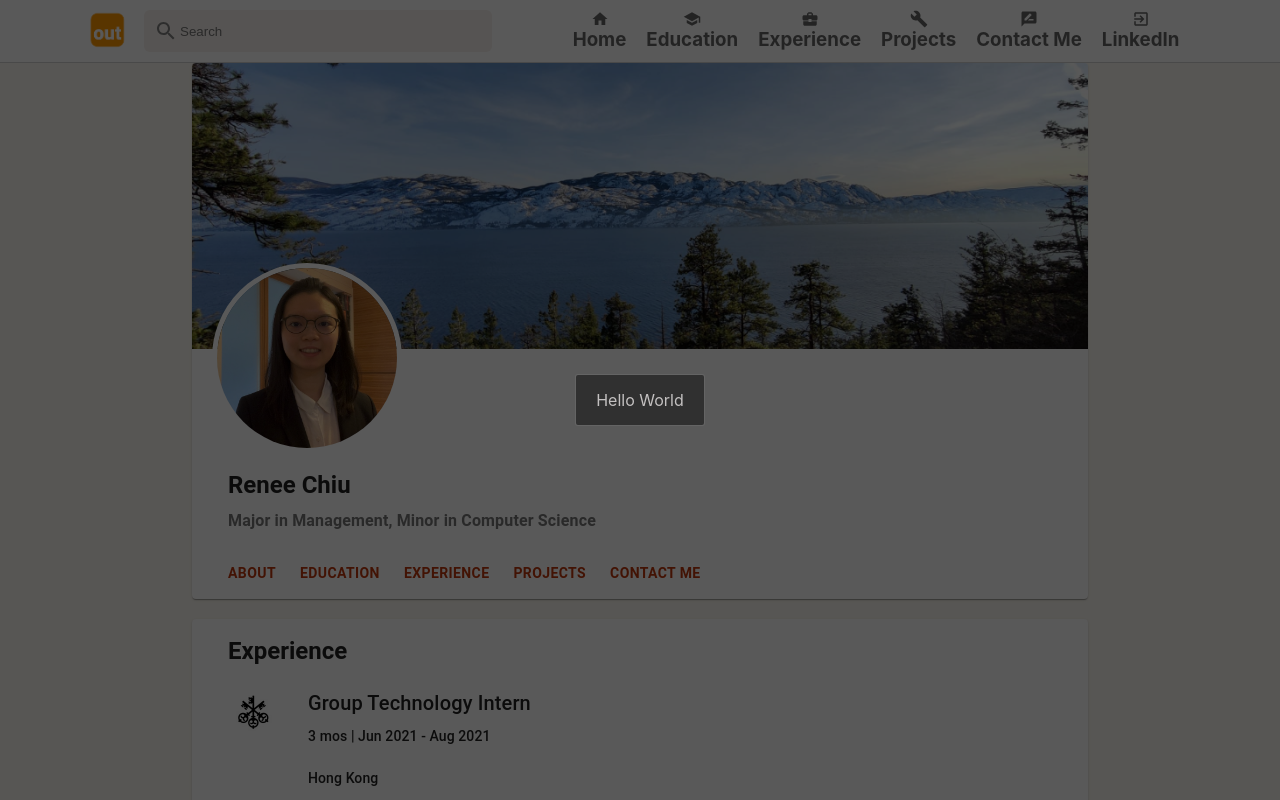
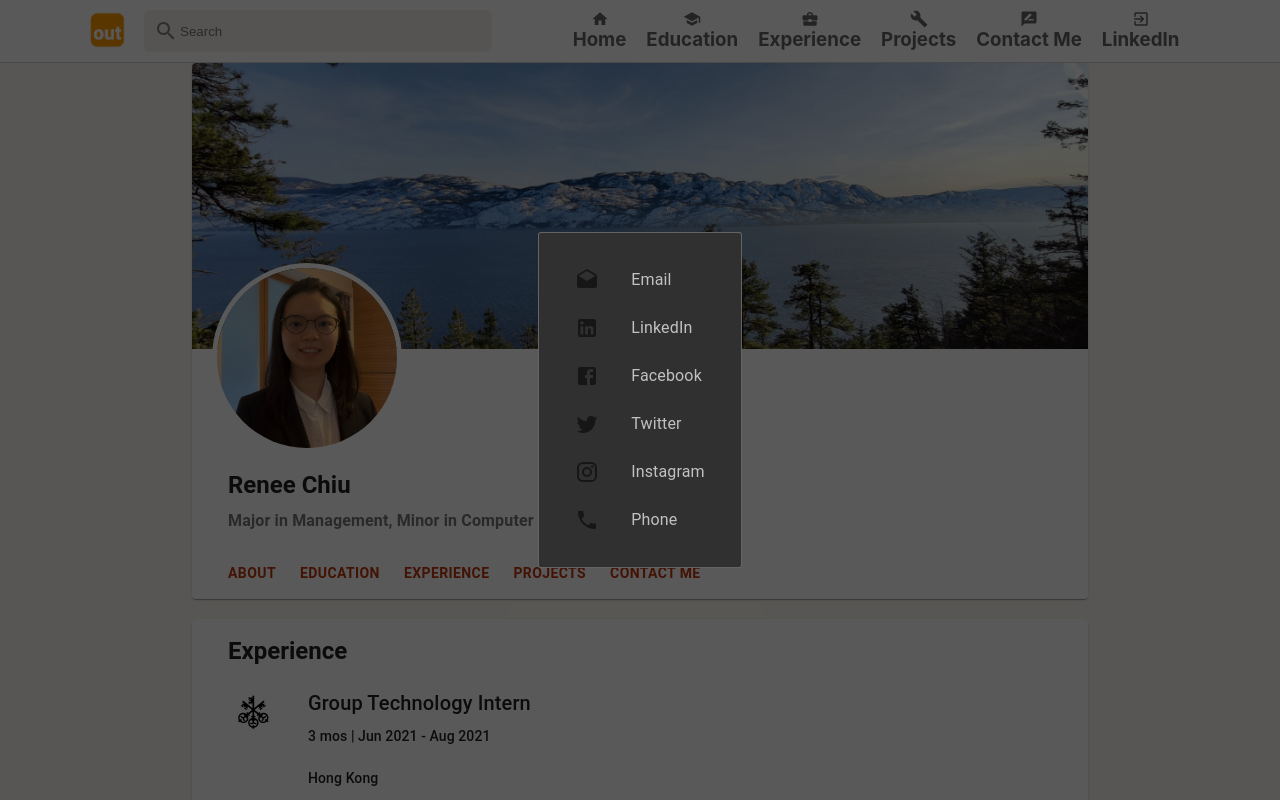
Before and after one commit to CWYRenee/CWYRenee.github.io, a React (Create React App) app: page / in a window 1280 px wide. Both pictures are taken after a click on the button "CONTACT ME". Shown: the top 800 px of the page. Built offline with nearby package versions, Linux system fonts and the light colour scheme.

Commit message:
initial contacts commit

```diff
--- a/src/App.js
+++ b/src/App.js
@@ -1,6 +1,5 @@
 import React from 'react';
 import './App.css';
-import ContactMe from './components/Feed/ContactMe'
 import Header from './components/Header/Header';
 import Profile from './components/Feed/Profile';
 import Projects from './components/Feed/Projects';
--- /dev/null
+++ b/src/components/Feed/ContactCard.js
@@ -0,0 +1,67 @@
+import React from 'react'
+import List from '@mui/material/List';
+import ListItem from '@mui/material/ListItem';
+import ListItemButton from '@mui/material/ListItemButton';
+import ListItemIcon from '@mui/material/ListItemIcon';
+import ListItemText from '@mui/material/ListItemText';
+import DraftsIcon from '@mui/icons-material/Drafts';
+import LinkedInIcon from '@mui/icons-material/LinkedIn';
+import FacebookIcon from '@mui/icons-material/Facebook';
+import InstagramIcon from '@mui/icons-material/Instagram';
+import TwitterIcon from '@mui/icons-material/Twitter';
+import LocalPhoneIcon from '@mui/icons-material/LocalPhone';
+
+export default function ContactCard() {
+  return (
+    <List>
+      <ListItem disablePadding>
+        <ListItemButton>
+          <ListItemIcon>
+          <DraftsIcon />
+          </ListItemIcon>
+          <ListItemText primary="Email" />
+        </ListItemButton>
+      </ListItem>
+      <ListItem disablePadding>
+        <ListItemButton>
+          <ListItemIcon>
+            <LinkedInIcon />
+          </ListItemIcon>
+          <ListItemText primary="LinkedIn" />
+        </ListItemButton>
+      </ListItem>
+      <ListItem disablePadding>
+        <ListItemButton>
+          <ListItemIcon>
+            <FacebookIcon />
+          </ListItemIcon>
+          <ListItemText primary="Facebook" />
+        </ListItemButton>
+      </ListItem>
+      <ListItem disablePadding>
+        <ListItemButton>
+          <ListItemIcon>
+            <TwitterIcon />
+          </ListItemIcon>
+          <ListItemText primary="Twitter" />
+        </ListItemButton>
+      </ListItem>
+      <ListItem disablePadding>
+        <ListItemButton>
+          <ListItemIcon>
+            <InstagramIcon />
+          </ListItemIcon>
+          <ListItemText primary="Instagram" />
+        </ListItemButton>
+      </ListItem>
+      <ListItem disablePadding>
+        <ListItemButton>
+          <ListItemIcon>
+            <LocalPhoneIcon />
+          </ListItemIcon>
+          <ListItemText primary="Phone" />
+        </ListItemButton>
+      </ListItem>
+    </List>
+  )
+}
--- a/src/components/Feed/ContactMe.js
+++ /dev/null
@@ -1,96 +0,0 @@
-import * as React from "react";
-import { createPortal } from "react-dom";
-import styled from "styled-components";
-
-const SModalOverlay = styled.div`
-  background-color: #999999;
-  height: 100vh;
-  left: 0;
-  opacity: 0.5;
-  position: fixed;
-  top: 0;
-  width: 100vw;
-  z-index: 500;
-`;
-
-const SModalWrapper = styled.div`
-  display: flex;
-  justify-content: center;
-  left: 0;
-  outline: 0;
-  overflow-x: hidden;
-  overflow-y: auto;
-  position: fixed;
-  top: 25%;
-  width: 100%;
-  z-index: 1000;
-`;
-
-const SModal = styled.div`
-  align-items: center;
-  background: white;
-  border-radius: 0.25rem;
-  display: flex;
-  flex-direction: column;
-  margin: 1.875rem;
-  max-width: 500px;
-  position: relative;
-  z-index: 100;
-`;
-
-const SHeader = styled.div`
-  align-items: center;
-  display: flex;
-  flex-direction: column;
-  padding: 1.875rem 0.9375rem 1.875rem 0.9375rem;
-`;
-
-const STitle = styled.h5`
-  margin-bottom: 0.3125rem;
-`;
-
-const SButton = styled.button`
-  border-top: 1px solid #F0F0F0;
-  color: #6D087C;
-  cursor: pointer;
-  font-weight: bold;
-  padding: 0.9375rem;
-  width: 100%;
-`;
-
-const SDescription = styled.span`
-  color: #C1C1C1;
-  text-align: center;
-`;
-
-const ContactMe = ({ isVisible, hideModal }) => {
-
-  return isVisible
-    ? createPortal(
-
-        <React.Fragment>
-
-          <SModalOverlay />
-          <SModalWrapper
-            aria-modal={true}
-            aria-hidden={true}
-            tabIndex={-1}
-            role="dialog"
-            onClick={hideModal}
-          >
-            <SModal >
-              <SHeader>
-                <STitle>Modal</STitle>
-                <SDescription>
-                  Why this modal has popped up
-                </SDescription>
-              </SHeader>
-            </SModal>
-          </SModalWrapper>
-        </React.Fragment>,
-        document.body,
-      )
-    : null;
-};
-
-export default ContactMe;
--- a/src/components/Feed/Profile.js
+++ b/src/components/Feed/Profile.js
@@ -8,13 +8,12 @@ import Button from '@mui/material/Button';
 import { HashLink as Link } from "react-router-hash-link";
 import { BrowserRouter } from 'react-router-dom';
 
-
 import React, {useRef} from 'react'
 import "./Profile.sass";
 import Modal from './Modal'
 import profile_background from "./profile_background.JPG";
 import headshot from "./headshot.jpg";
-import ContactMe from "./ContactMe";
+import ContactCard from "./ContactCard";
 
 const Profile = () => {
   const modal = useRef(null)
@@ -49,7 +48,7 @@ const Profile = () => {
         </BrowserRouter>
       </CardActions>
       <Modal ref={modal}>
-      <div>Hello World</div>
+        <ContactCard />
       </Modal>
     </Card>
   )
```
Also changed, not shown: src/components/Feed/ContactMe.sass (deleted).
